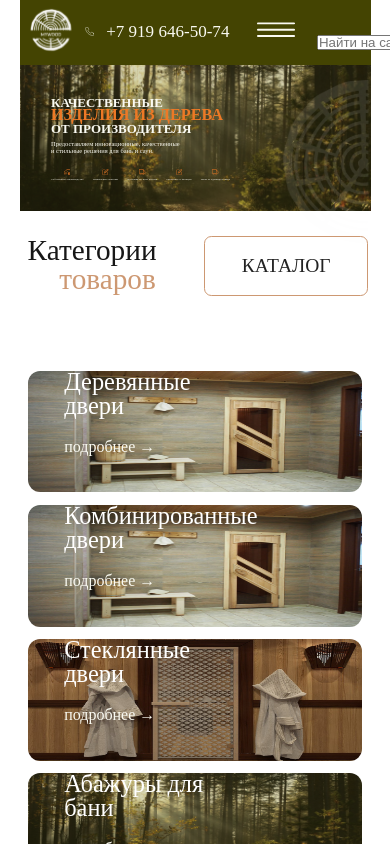
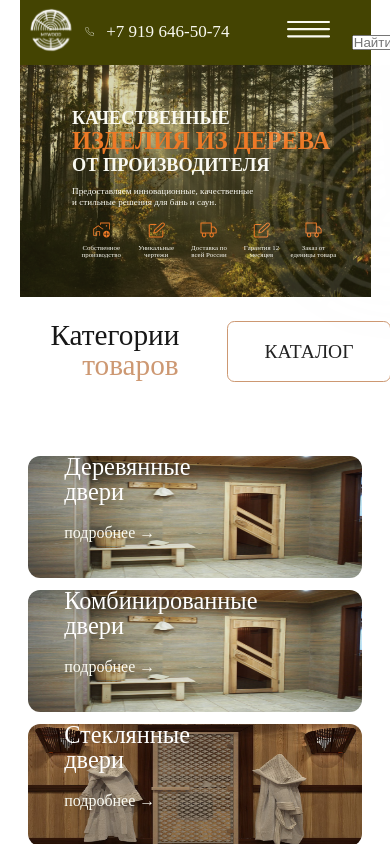
Before and after one commit to Safirenat/mywood, a Next.js app: page / in a window 390 px wide. Shown: the top 844 px of the page. Built offline with nearby package versions, Linux system fonts and the light colour scheme.

Commit message:
фикс

```diff
--- a/src/app/components/containers/main.container/main.container.module.scss
+++ b/src/app/components/containers/main.container/main.container.module.scss
@@ -15,18 +15,15 @@
 @media screen and ( max-width: 768px ) {
 
   .mainContainer {
-
-    max-width: $apx-m-768;
+    max-width: 100%;
 
     padding: 0;
-    padding: 0 $apx-m-16;
-
 
   }
 
 }
 
-@media screen and ( max-width: 768px ) {
+@media screen and ( max-width: 390px ) {
 
   .mainContainer {
 
--- a/src/app/components/layout/category.section.layout/category.section.layout.module.scss
+++ b/src/app/components/layout/category.section.layout/category.section.layout.module.scss
@@ -19,8 +19,6 @@
   @media screen and ( max-width: 768px ) {
 
     grid-template-columns: 1fr 1fr;
-    // column-gap: $apx-l-17;
-    // row-gap: $apx-l-19;
     gap: $apx-l-20;
 
   }
@@ -45,7 +43,8 @@
 
   @media screen and ( max-width: 768px ) {
 
-    margin-left: 0;
+    margin-left: $apx-l-60;
+    margin-right: $apx-l-30;
     margin-bottom: $apx-l-46;
 
   }
--- a/src/app/components/sections/home.section/home.section.module.scss
+++ b/src/app/components/sections/home.section/home.section.module.scss
@@ -15,6 +15,13 @@
   background-repeat: no-repeat;
   background-position: center;
 
+  @media screen and ( max-width: 768px ) {
+
+    height: $apx-l-609;
+    padding: $apx-l-112 $apx-l-16 $apx-l-72 $apx-l-138;
+
+  }
+
   .title{
 
     font-size: $apx-64;
@@ -25,10 +32,24 @@
     text-transform: uppercase;
     margin-bottom: $apx-24;
 
+    @media screen and ( max-width: 768px ) {
+
+      font-size: $apx-l-48;
+      margin-bottom: $apx-l-24;
+      line-height: 120%;
+
+    }
+
     span{
 
       font-size: $apx-80;
       color: #ED7926;
+
+      @media screen and ( max-width: 768px ) {
+
+        font-size: $apx-l-64;
+
+      }
 
     }
 
@@ -40,6 +61,14 @@
     font-weight: 400;
     color: #FAFAF2;
     margin-bottom: $apx-72;
+
+    @media screen and ( max-width: 768px ) {
+
+      font-size: $apx-l-24;
+      line-height: 120%;
+      margin-bottom: $apx-l-46;
+
+    }
 
   }
 
@@ -53,18 +82,48 @@
     line-height: 100%;
     color: #FAFAF2;
 
+    @media screen and ( max-width: 768px ) {
+
+      position: absolute;
+      left: 16%;
+      bottom: $apx-l-100;
+      font-size: $apx-l-14;
+      column-gap: $apx-l-24;
+      max-width: $apx-l-685;
+
+    }
+
     .item{
 
       display: flex;
       flex-direction: column;
       row-gap: $apx-16;
+      font-family: Cormorant Unicase;
+      font-size: $apx-14;
+      font-weight: 400;
+      line-height: 100%;
       align-items: center;
       text-align: center;
+
+      @media screen and ( max-width: 768px ) {
+
+        font-size: $apx-l-18;
+        line-height: 110%;
+        row-gap: $apx-l-16;
+
+      }
 
       svg{
 
         width: $apx-32;
         height: $apx-29;
+
+        @media screen and ( max-width: 768px ) {
+
+          width: $apx-l-45;
+          height: $apx-l-42;
+
+        }
 
       }
 
@@ -87,6 +146,16 @@
 
       z-index: 3;
 
+      @media screen and ( max-width: 768px ) {
+
+        top: -$apx-l-50;
+        right: -$apx-l-100;
+
+        width: $apx-l-500;
+        height: $apx-l-850;
+
+      }
+
     }
 
   }
--- a/src/app/components/ui/header/header.module.scss
+++ b/src/app/components/ui/header/header.module.scss
@@ -10,6 +10,12 @@
   background-color: #444402;
   color: #FAFAF2;
   padding: $apx-6 $apx-30 $apx-14 $apx-43;
+
+  @media screen and ( max-width: 768px ) {
+
+    column-gap: $apx-l-150;
+
+  }
 
 
   .left{
@@ -61,7 +67,7 @@
 
         @media screen and ( max-width: 768px ) {
 
-          font-size: $apx-l-16;
+          font-size: $apx-l-20;
           column-gap: $apx-l-10;
 
         }
@@ -257,8 +263,8 @@
 
     svg{
 
-      width: $apx-l-100;
-      height: $apx-l-100;
+      width: $apx-l-113;
+      height: $apx-l-113;
 
     }
 
```
